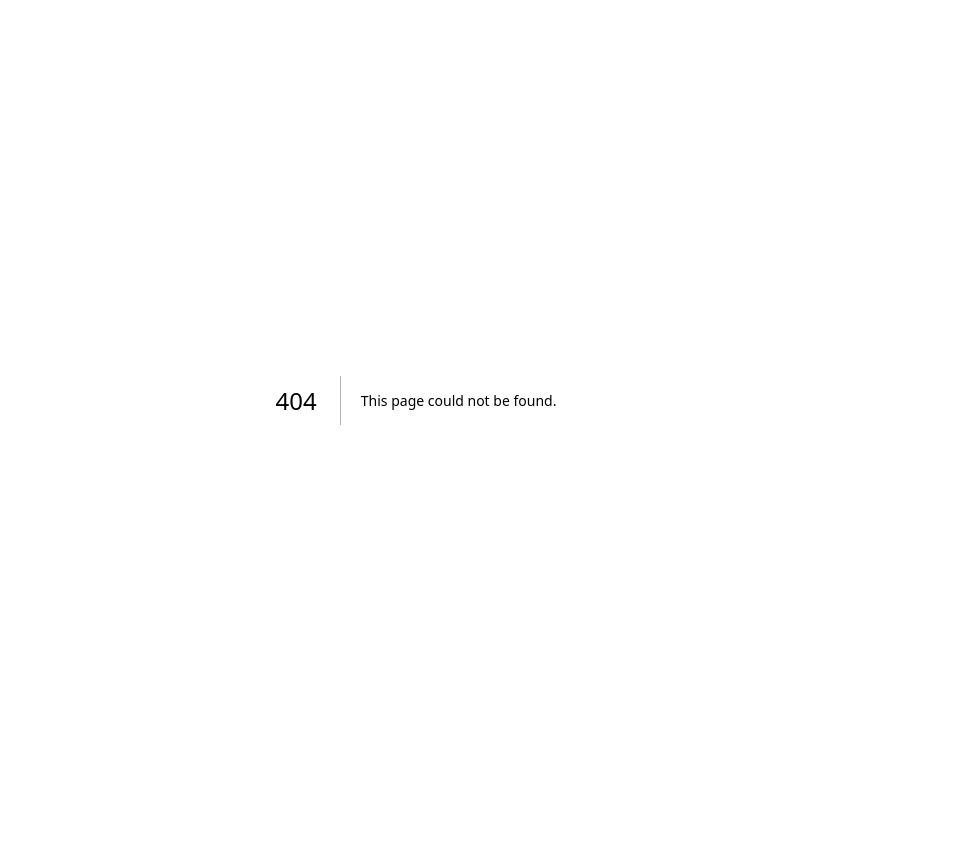
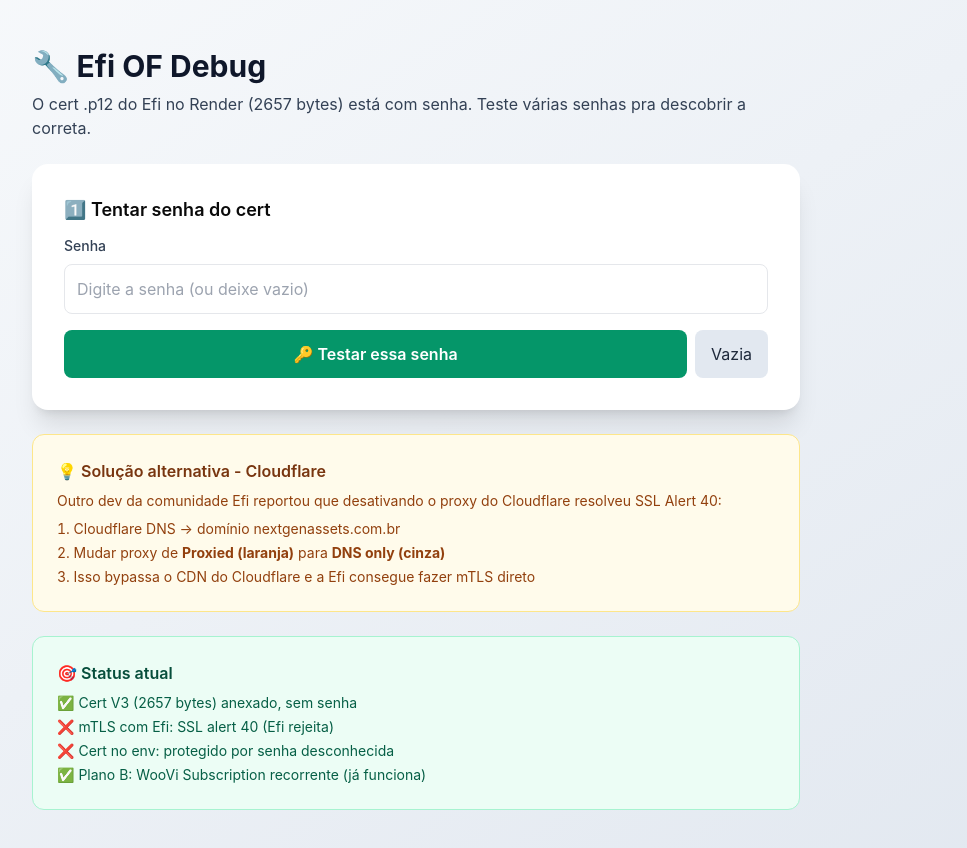
Before and after one commit to HenriqueGuilhermeUx/nextgenassets, a Next.js app in the folder apps/marketing/: page /efi-debug in a window 1280 px wide. Before the commit this address had no page. Shown: the top 848 px of the page, without its empty margins (224-1191 px from the left). Before the commit the page ends 800 px from the top, so only its background shows below. Built offline with nearby package versions, Linux system fonts and the light colour scheme.

Commit message:
feat: /efi-debug UI completa

```diff
--- /dev/null
+++ b/apps/marketing/src/app/efi-debug/page.tsx
@@ -0,0 +1,92 @@
+'use client';
+import { useState } from 'react';
+
+export default function EfiDebugPage() {
+  const [pass, setPass] = useState('');
+  const [result, setResult] = useState<any>(null);
+  const [loading, setLoading] = useState(false);
+
+  const tryPassphrase = async (p: string) => {
+    setLoading(true);
+    try {
+      const r = await fetch('https://api.nextgenassets.com.br/v1/admin/webhooks/efi-cert-try-passwords', {
+        method: 'POST',
+        headers: { 'Content-Type': 'application/json' },
+        body: JSON.stringify({ passwords: [p] })
+      });
+      const data = await r.json();
+      setResult({ attempt: p || '(vazia)', ...data });
+    } catch (err: any) {
+      setResult({ error: err.message });
+    } finally {
+      setLoading(false);
+    }
+  };
+
+  return (
+    <div className="min-h-screen bg-gradient-to-br from-slate-50 to-slate-200 py-12 px-4">
+      <div className="max-w-3xl mx-auto">
+        <h1 className="text-3xl font-bold text-slate-900 mb-2">🔧 Efi OF Debug</h1>
+        <p className="text-slate-700 mb-6">
+          O cert .p12 do Efi no Render (2657 bytes) está com senha.
+          Teste várias senhas pra descobrir a correta.
+        </p>
+
+        <div className="bg-white rounded-2xl shadow-xl p-8 mb-6">
+          <h2 className="font-semibold text-lg mb-3">1️⃣ Tentar senha do cert</h2>
+          <label className="block text-sm font-medium text-slate-700 mb-2">Senha</label>
+          <input
+            type="password"
+            className="w-full border rounded-lg p-3 mb-4"
+            placeholder="Digite a senha (ou deixe vazio)"
+            value={pass}
+            onChange={(e) => setPass(e.target.value)}
+          />
+          <div className="flex gap-2">
+            <button
+              onClick={() => tryPassphrase(pass)}
+              disabled={loading}
+              className="flex-1 bg-emerald-600 hover:bg-emerald-700 text-white font-semibold py-3 rounded-lg"
+            >
+              {loading ? 'Testando...' : '🔑 Testar essa senha'}
+            </button>
+            <button
+              onClick={() => { setPass(''); tryPassphrase(''); }}
+              className="px-4 py-3 bg-slate-200 hover:bg-slate-300 text-slate-800 rounded-lg"
+            >
+              Vazia
+            </button>
+          </div>
+
+          {result && (
+            <div className="mt-4 p-3 bg-slate-50 rounded text-sm overflow-auto">
+              <pre>{JSON.stringify(result, null, 2)}</pre>
+            </div>
+          )}
+        </div>
+
+        <div className="bg-amber-50 border border-amber-200 rounded-xl p-6 mb-6">
+          <h3 className="font-semibold text-amber-900 mb-2">💡 Solução alternativa - Cloudflare</h3>
+          <p className="text-amber-800 text-sm mb-2">
+            Outro dev da comunidade Efi reportou que desativando o proxy do Cloudflare resolveu SSL Alert 40:
+          </p>
+          <ol className="list-decimal list-inside text-amber-800 space-y-1 text-sm">
+            <li>Cloudflare DNS → domínio nextgenassets.com.br</li>
+            <li>Mudar proxy de <strong>Proxied (laranja)</strong> para <strong>DNS only (cinza)</strong></li>
+            <li>Isso bypassa o CDN do Cloudflare e a Efi consegue fazer mTLS direto</li>
+          </ol>
+        </div>
+
+        <div className="bg-emerald-50 border border-emerald-200 rounded-xl p-6">
+          <h3 className="font-semibold text-emerald-900 mb-2">🎯 Status atual</h3>
+          <ul className="text-emerald-800 text-sm space-y-1">
+            <li>✅ Cert V3 (2657 bytes) anexado, sem senha</li>
+            <li>❌ mTLS com Efi: SSL alert 40 (Efi rejeita)</li>
+            <li>❌ Cert no env: protegido por senha desconhecida</li>
+            <li>✅ Plano B: WooVi Subscription recorrente (já funciona)</li>
+          </ul>
+        </div>
+      </div>
+    </div>
+  );
+}
```
